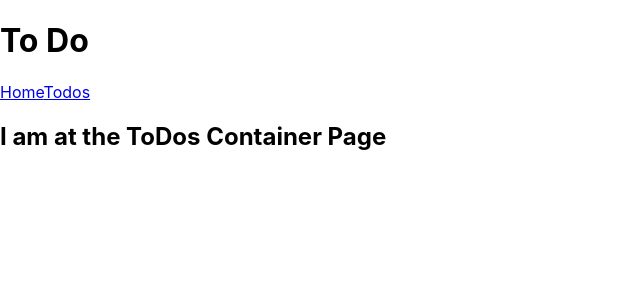
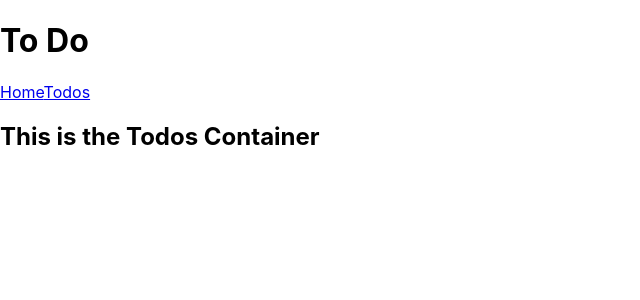
Before and after one commit to vishwaCodes/todo-app, a React (Create React App) app in the folder todo-app/: page /todos in a window 1280 px wide. Shown: the top 300 px of the page, without its empty margins (0-640 px from the left). Built offline with nearby package versions, Linux system fonts and the light colour scheme.

Commit message:
Adds Google Fonts

```diff
--- a/todo-app/public/index.html
+++ b/todo-app/public/index.html
@@ -2,6 +2,9 @@
 <html lang="en">
   <head>
     <meta charset="utf-8" />
+    <!-- Google Fonts -->
+    <link href='http://fonts.googleapis.com/css?family=Rokkitt' rel='stylesheet' type='text/css'>
+    <link href='http://fonts.googleapis.com/css?family=Open+Sans:700,600,400' rel='stylesheet' type='text/css'>
     <link rel="icon" href="%PUBLIC_URL%/favicon.ico" />
     <meta name="viewport" content="width=device-width, initial-scale=1" />
     <meta name="theme-color" content="#000000" />
--- a/todo-app/src/containers/TodosContainer.js
+++ b/todo-app/src/containers/TodosContainer.js
@@ -3,9 +3,9 @@ import React, { Component } from 'react';
 class TodosContainer extends Component {
   render () {
     return (
-      <h2>
-        I am at the ToDos Container Page
-      </h2>
+      <div className="todosContainer">
+        <h2>This is the Todos Container</h2>
+      </div>
     );
   };
 };
```
